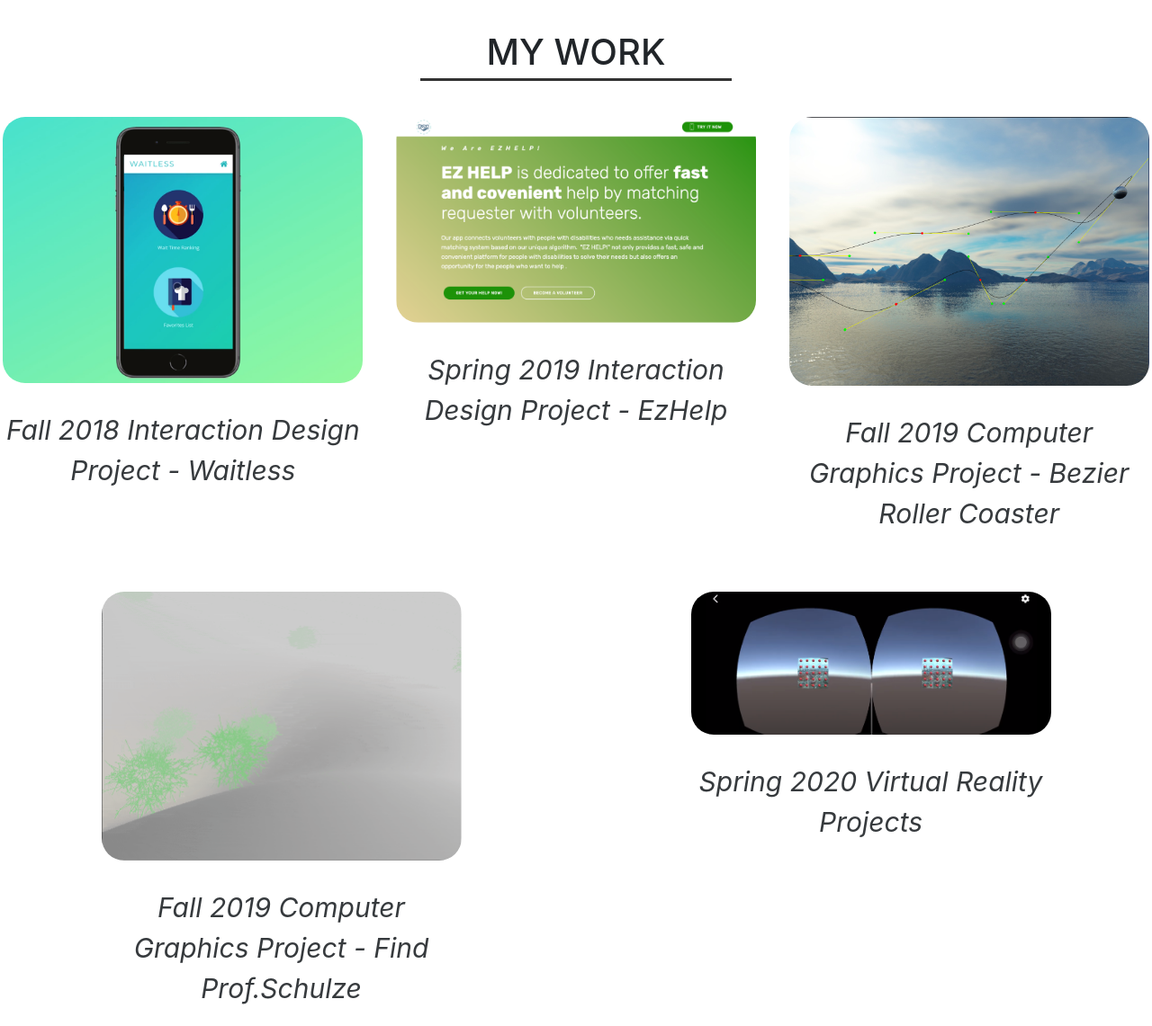
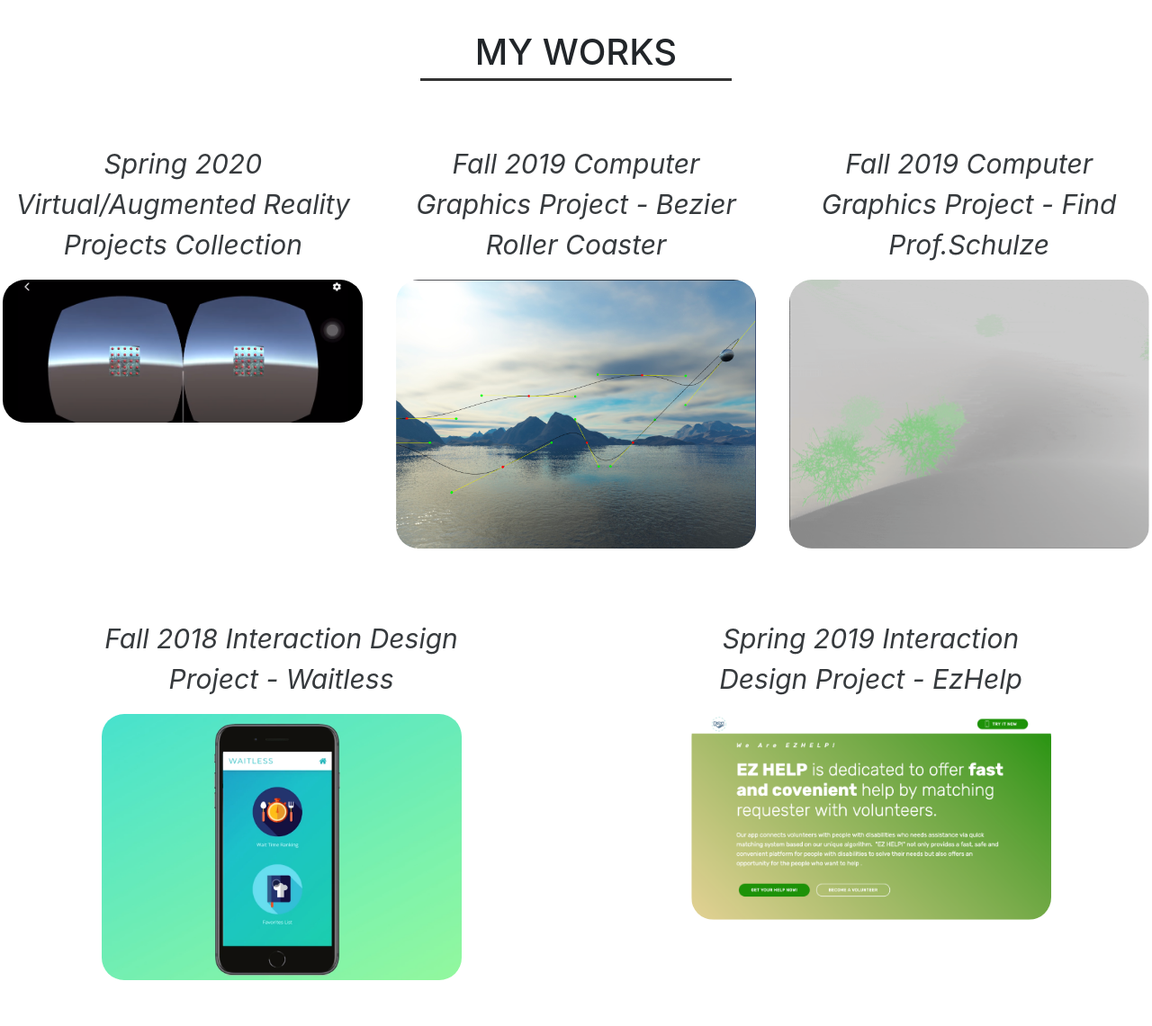
Before and after one commit to WayGold/Portfolio, a website with bundled scripts: page index.html in a window 1280 px wide. Shown: the part 2480-3621 px from the top of the page at 90% size. Built offline with nearby package versions, Linux system fonts and the light colour scheme; a web font is replaced by a local one.

Commit message:
redesign project section

```diff
--- a/css/freelancer.css
+++ b/css/freelancer.css
@@ -6,6 +6,10 @@
 
 body {
   font-family: 'Lato';
+}
+
+a:link{
+  text-decoration: none;
 }
 
 h1,
--- a/index.html
+++ b/index.html
@@ -12,6 +12,7 @@
 
   <!-- Bootstrap core CSS -->
   <link href="vendor/bootstrap/css/bootstrap.min.css" rel="stylesheet">
+  <link href="main.css" rel="stylesheet">
 
   <!-- Custom fonts for this template -->
   <link href="vendor/fontawesome-free/css/all.min.css" rel="stylesheet" type="text/css">
@@ -274,59 +275,74 @@
 
       <!-- Portfolio Grid Section -->
       <section class="portfolio" id="portfolio">
-      <h1 class="text-center text-uppercase text-black mb-0">My Work</h2>
+        <h1 class="text-center text-uppercase text-black mb-0">My Works</h2>
           <hr style="height:3px; border:none; color:#333; background-color:#333; width:27%; margin-top:5px; margin-bottom: 40px; text-align: center;"/>
 
           <div class="row">
 
+            <!-- XR -->
             <div class="container col-md-6 col-lg-4 mb-5">
+              <p style="opacity: 0.9; font-style: italic; text-align: center; padding-top: 30px; font-size: 30px;">Spring 2020 Virtual/Augmented Reality Projects Collection</p>
+              <div style="position: relative;">
+                <img src="img/xr.png" class="image">
+                <div class="middle">
+                  <a href="xr.html">
+                    <div class="text">View</div>
+                  </a>
+                </div>
+              </div>
+            </div>
+
+            <!-- Bezier Roller Coaster -->
+            <div class="container col-md-6 col-lg-4 mb-5">
+              <p style="opacity: 0.9; font-style: italic; text-align: center; padding-top: 30px; font-size: 30px;">Fall 2019 Computer Graphics Project - Bezier Roller Coaster</p>
+              <div style="position: relative;">
+                <img src="img/rollercoaster.png" class="image">
+                <div class="middle">
+                  <a href="rollercoaster.html">
+                    <div class="text">View</div>
+                  </a>
+                </div>
+              </div>
+            </div>
+
+            <!-- findSchulze -->
+            <div class="container col-md-6 col-lg-4 mb-5">
+              <p style="opacity: 0.9; font-style: italic; text-align: center; padding-top: 30px; font-size: 30px;">Fall 2019 Computer Graphics Project - Find Prof.Schulze</p>
+              <div style="position: relative;">
+                <img src="img/findSchulze.png" class="image">
+                <div class="middle">
+                  <a href="findSchulze.html">
+                    <div class="text">View</div>
+                  </a>
+                </div>
+              </div>
+            </div>
+
+            <!-- waitless -->
+            <div class="container col-md-6 col-lg-4 mb-5">
+              <p style="opacity: 0.9; font-style: italic; text-align: center; padding-top: 30px; font-size: 30px;">Fall 2018 Interaction Design Project - Waitless</p>
+              <div style="position: relative;">
                 <img src="img/waitlesshp.png" class="image">
                 <div class="middle">
                   <a href="waitless.html">
                     <div class="text">View</div>
                   </a>
                 </div>
-          <p style="opacity: 0.9; font-style: italic; text-align: center; padding-top: 30px; font-size: 30px;">Fall 2018 Interaction Design Project - Waitless</p>
+              </div>
             </div>
 
+            <!-- EzHelp -->
             <div class="container col-md-6 col-lg-4 mb-5">
+              <p style="opacity: 0.9; font-style: italic; text-align: center; padding-top: 30px; font-size: 30px;">Spring 2019 Interaction Design Project - EzHelp</p>
+              <div style="position: relative;">
                 <img src="img/ezhelp.png" class="image">
                 <div class="middle">
                   <a href="ezhelp.html">
                     <div class="text">View</div>
                   </a>
                 </div>
-          <p style="opacity: 0.9; font-style: italic; text-align: center; padding-top: 30px; font-size: 30px;">Spring 2019 Interaction Design Project - EzHelp</p>
               </div>
-
-        <div class="container col-md-6 col-lg-4 mb-5">
-          <img src="img/rollercoaster.png" class="image">
-          <div class="middle">
-            <a href="rollercoaster.html">
-              <div class="text">View</div>
-            </a>
-          </div>
-          <p style="opacity: 0.9; font-style: italic; text-align: center; padding-top: 30px; font-size: 30px;">Fall 2019 Computer Graphics Project - Bezier Roller Coaster</p>
-        </div>
-
-        <div class="container col-md-6 col-lg-4 mb-5">
-          <img src="img/findSchulze.png" class="image">
-          <div class="middle">
-            <a href="findSchulze.html">
-              <div class="text">View</div>
-            </a>
-          </div>
-          <p style="opacity: 0.9; font-style: italic; text-align: center; padding-top: 30px; font-size: 30px;">Fall 2019 Computer Graphics Project - Find Prof.Schulze</p>
-        </div>
-
-        <div class="container col-md-6 col-lg-4 mb-5">
-          <img src="img/xr.png" class="image">
-          <div class="middle">
-            <a href="xr.html">
-              <div class="text">View</div>
-            </a>
-          </div>
-          <p style="opacity: 0.9; font-style: italic; text-align: center; padding-top: 30px; font-size: 30px;">Spring 2020 Virtual Reality Projects</p>
             </div>
 
           </div>
--- /dev/null
+++ b/main.css
@@ -0,0 +1,3 @@
+a:link{
+  text-decoration: none;
+}
```
Lines whose indentation alone changed are shown as unchanged.
